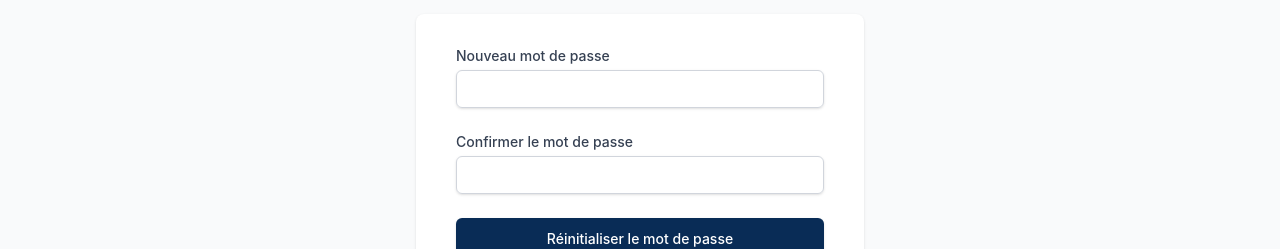
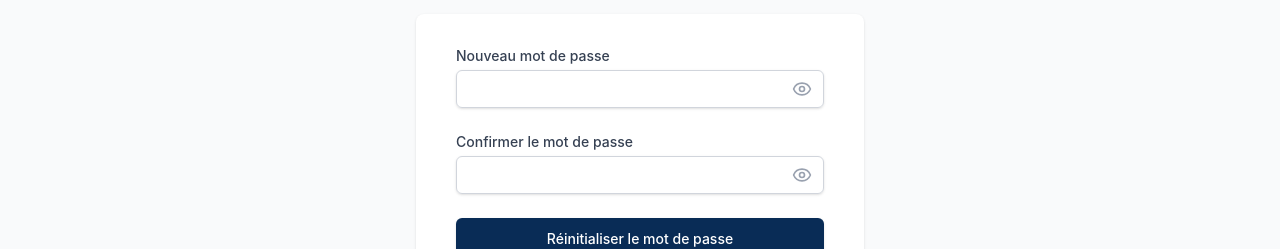
Before and after one commit to Safaa-Ettalhi/R-novation, a Next.js app: page /auth/reset-password in a window 1280 px wide. Shown: the part 347-596 px from the top of the page. Built offline with nearby package versions, Linux system fonts and the light colour scheme; no server answers.

Commit message:
Add password visibility toggle to ResetPasswordPage

```diff
--- a/src/app/auth/reset-password/page.tsx
+++ b/src/app/auth/reset-password/page.tsx
@@ -3,12 +3,15 @@
 import { useState, useEffect } from 'react';
 import { supabase, isSupabaseConfigured } from '@/lib/supabase';
 import { useRouter } from 'next/navigation';
+import { Eye, EyeOff } from 'lucide-react';
 
 export default function ResetPasswordPage() {
   const router = useRouter();
   const [password, setPassword] = useState('');
   const [confirmPassword, setConfirmPassword] = useState('');
   const [loading, setLoading] = useState(false);
+  const [showPassword, setShowPassword] = useState(false);
+  const [showConfirmPassword, setShowConfirmPassword] = useState(false);
   const [message, setMessage] = useState<{ type: 'ok' | 'err'; text: string } | null>(null);
 
   useEffect(() => {
@@ -79,27 +82,41 @@
           <form className="space-y-6" onSubmit={handleResetPassword}>
             <div>
               <label className="block text-sm font-medium text-gray-700">Nouveau mot de passe</label>
-              <div className="mt-1">
+              <div className="mt-1 relative">
                 <input
-                  type="password"
+                  type={showPassword ? 'text' : 'password'}
                   required
                   value={password}
                   onChange={(e) => setPassword(e.target.value)}
-                  className="appearance-none block w-full px-3 py-2 border border-gray-300 rounded-md shadow-sm placeholder-gray-400 focus:outline-none focus:ring-primary focus:border-primary sm:text-sm"
+                  className="appearance-none block w-full px-3 py-2 pr-10 border border-gray-300 rounded-md shadow-sm placeholder-gray-400 focus:outline-none focus:ring-primary focus:border-primary sm:text-sm"
                 />
+                <button
+                  type="button"
+                  onClick={() => setShowPassword(!showPassword)}
+                  className="absolute inset-y-0 right-0 pr-3 flex items-center text-gray-400 hover:text-gray-600"
+                >
+                  {showPassword ? <EyeOff className="h-5 w-5" /> : <Eye className="h-5 w-5" />}
+                </button>
               </div>
             </div>
 
             <div>
               <label className="block text-sm font-medium text-gray-700">Confirmer le mot de passe</label>
-              <div className="mt-1">
+              <div className="mt-1 relative">
                 <input
-                  type="password"
+                  type={showConfirmPassword ? 'text' : 'password'}
                   required
                   value={confirmPassword}
                   onChange={(e) => setConfirmPassword(e.target.value)}
-                  className="appearance-none block w-full px-3 py-2 border border-gray-300 rounded-md shadow-sm placeholder-gray-400 focus:outline-none focus:ring-primary focus:border-primary sm:text-sm"
+                  className="appearance-none block w-full px-3 py-2 pr-10 border border-gray-300 rounded-md shadow-sm placeholder-gray-400 focus:outline-none focus:ring-primary focus:border-primary sm:text-sm"
                 />
+                <button
+                  type="button"
+                  onClick={() => setShowConfirmPassword(!showConfirmPassword)}
+                  className="absolute inset-y-0 right-0 pr-3 flex items-center text-gray-400 hover:text-gray-600"
+                >
+                  {showConfirmPassword ? <EyeOff className="h-5 w-5" /> : <Eye className="h-5 w-5" />}
+                </button>
               </div>
             </div>
 
```
